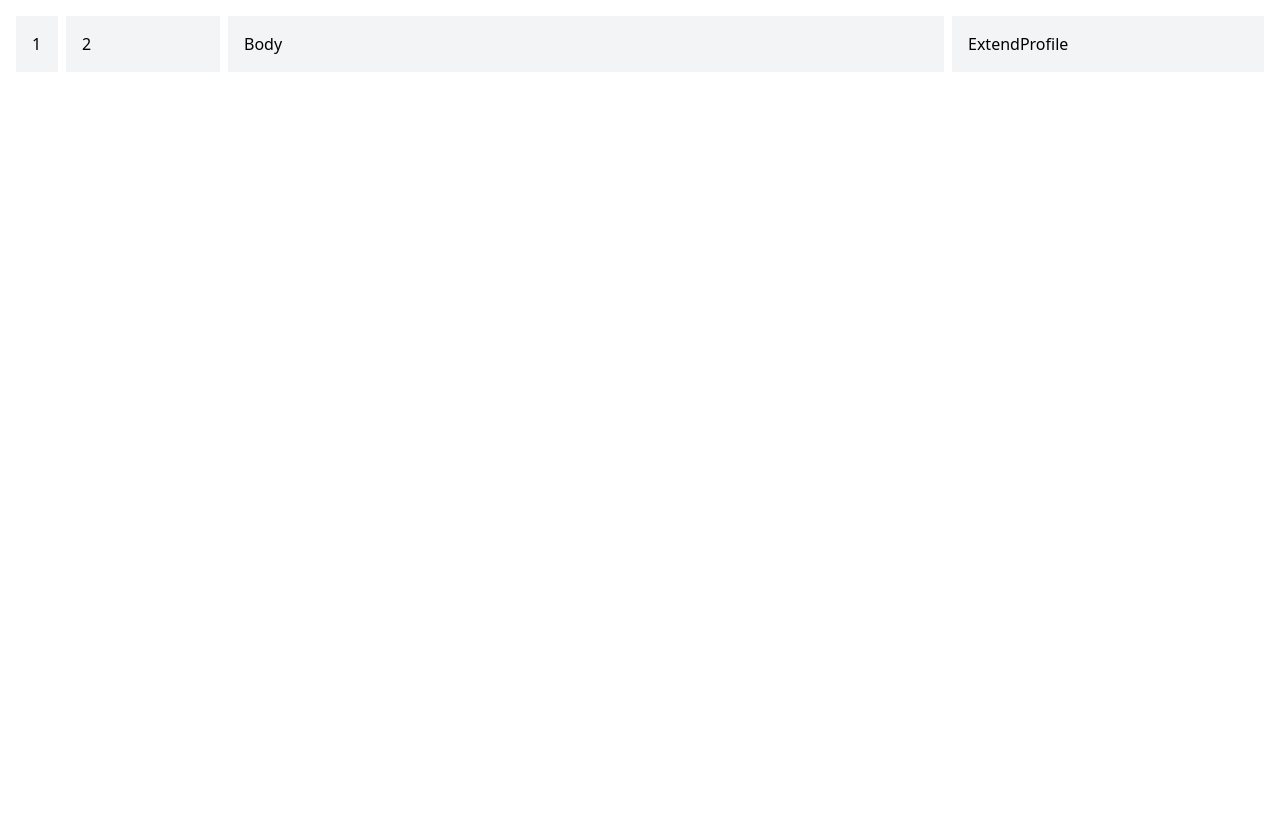
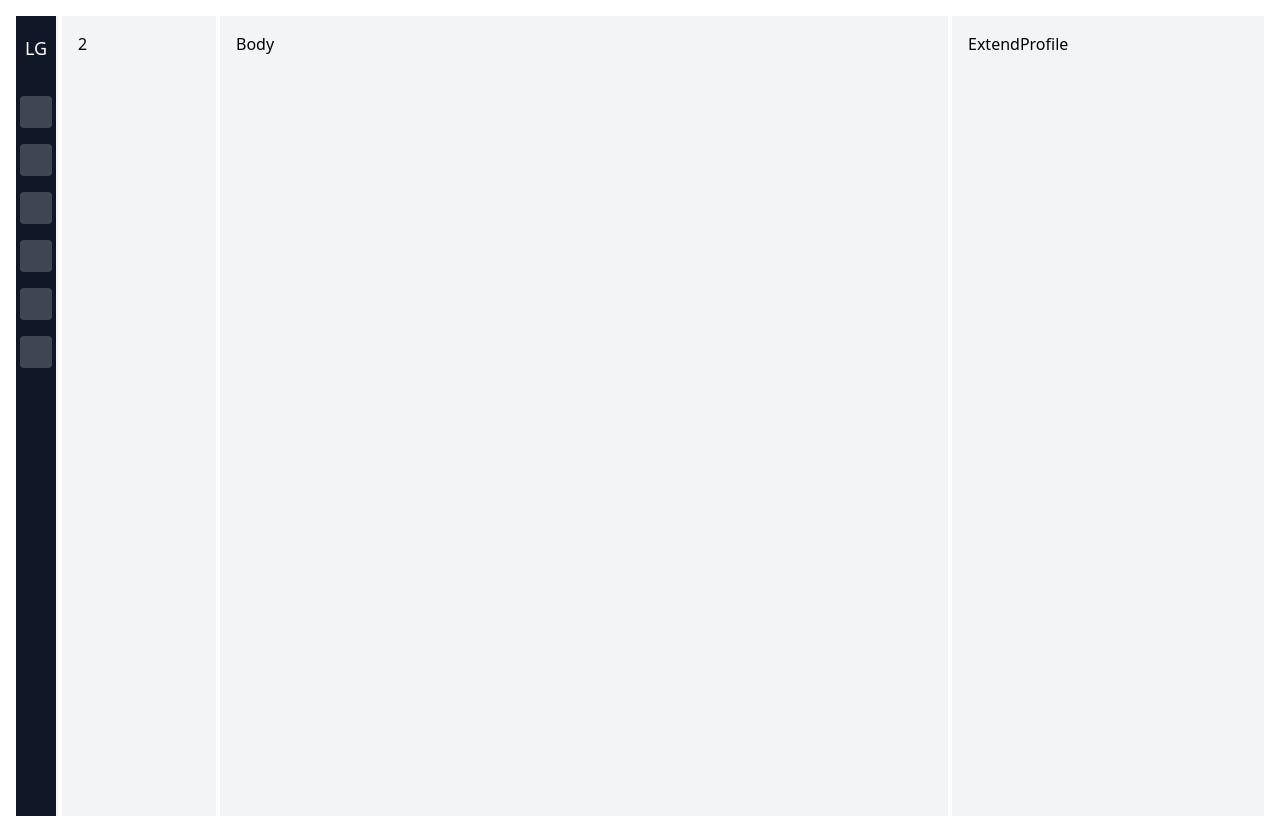
Before and after one commit to Lova1401Code/task-manager-frontend, a React (Vite) app: page / in a window 1280 px wide. Built offline with nearby package versions, Linux system fonts and the light colour scheme.

Commit message:
work in Navigator.jsx to use flex for display list of icons

```diff
--- a/src/pages/Dashboard.jsx
+++ b/src/pages/Dashboard.jsx
@@ -6,7 +6,7 @@ import ExtendProfile from "./ExtendProfile"
 export default function Dashboard() {
   return (
     <div className="w-full max-w-[1440px] mx-auto px-4 my-4">
-      <div className="grid grid-cols-[42px_154px_1fr_312px] gap-2">
+      <div className="grid grid-cols-[42px_154px_1fr_312px] gap-1">
         <Navigator />
         <ExtensionBar />
         <Body />
--- a/src/pages/Navigator.jsx
+++ b/src/pages/Navigator.jsx
@@ -1,3 +1,22 @@
 export default function Navigator() {
-    return <div className="bg-gray-100 p-4 ">1</div>
+    return <div className="bg-gray-100">
+        <div className="w-10 h-screen bg-gray-900 flex flex-col">
+            {/* Logo en haut */}
+            <div className="h-16 flex items-center justify-center">
+                <span className="text-white text-lg">LG</span>
+            </div>
+
+            {/* Icônes en bas */}
+            <div className="flex-1 flex flex-col justify-between items-center py-4">
+                <div className="flex flex-col space-y-4 items-center">
+                <div className="w-8 h-8 bg-white/20 rounded"></div> {/* icône 1 */}
+                <div className="w-8 h-8 bg-white/20 rounded"></div> {/* icône 2 */}
+                <div className="w-8 h-8 bg-white/20 rounded"></div> {/* icône 3 */}
+                <div className="w-8 h-8 bg-white/20 rounded"></div> {/* icône 4 */}
+                <div className="w-8 h-8 bg-white/20 rounded"></div> {/* icône 5 */}
+                <div className="w-8 h-8 bg-white/20 rounded"></div> {/* icône 6 */}
+                </div>
+            </div>
+        </div>
+    </div>
 }
```
